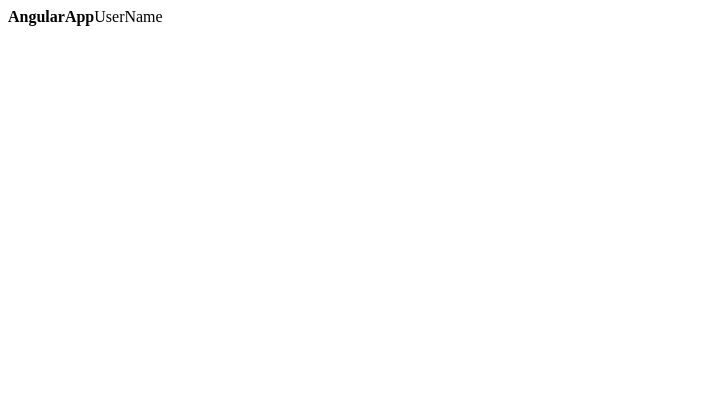
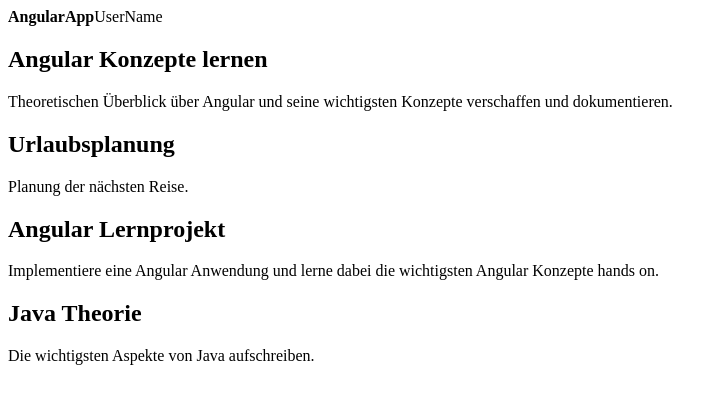
Before and after one commit to JuergenPower/angularApp, an Angular app: page / in a window 1280 px wide. Shown: the top 404 px of the page, without its empty margins (0-727 px from the left). Built offline with nearby package versions, Linux system fonts and the light colour scheme.

Commit message:
Add a project list component

```diff
--- /dev/null
+++ b/public/projects.json
@@ -0,0 +1,22 @@
+[
+  {
+    "id": 1,
+    "name": "Angular Konzepte lernen",
+    "description": "Theoretischen Überblick über Angular und seine wichtigsten Konzepte verschaffen und dokumentieren."
+  },
+  {
+    "id": 2,
+    "name": "Urlaubsplanung",
+    "description": "Planung der nächsten Reise."
+  },
+  {
+    "id": 3,
+    "name": "Angular Lernprojekt",
+    "description": "Implementiere eine Angular Anwendung und lerne dabei die wichtigsten Angular Konzepte hands on."
+  },
+  {
+    "id": 4,
+    "name": "Java Theorie",
+    "description": "Die wichtigsten Aspekte von Java aufschreiben."
+  }
+]
--- a/src/app/app.config.ts
+++ b/src/app/app.config.ts
@@ -1,7 +1,12 @@
 import { ApplicationConfig, provideBrowserGlobalErrorListeners } from '@angular/core';
 import { provideRouter } from '@angular/router';
 import { routes } from './app.routes';
+import { provideHttpClient } from '@angular/common/http';
 
 export const appConfig: ApplicationConfig = {
-  providers: [provideBrowserGlobalErrorListeners(), provideRouter(routes)],
+  providers: [
+    provideBrowserGlobalErrorListeners(),
+    provideRouter(routes),
+    provideHttpClient(),
+  ],
 };
--- a/src/app/app.html
+++ b/src/app/app.html
@@ -1,2 +1,3 @@
 <app-header></app-header>
+<app-project-list />
 <router-outlet />
--- a/src/app/app.ts
+++ b/src/app/app.ts
@@ -1,9 +1,10 @@
 import { Component, signal } from '@angular/core';
 import { RouterOutlet } from '@angular/router';
 import { Header } from './header/header';
+import { ProjectList } from './project-list/project-list'
 
 @Component({
-  imports: [RouterOutlet, Header],
+  imports: [RouterOutlet, Header, ProjectList],
   selector: 'app-root',
   styleUrl: './app.css',
   templateUrl: './app.html',
--- /dev/null
+++ b/src/app/project-list/interfaces.ts
@@ -0,0 +1,5 @@
+export interface Project {
+  id: number;
+  name: string;
+  description: string;
+}
--- /dev/null
+++ b/src/app/project-list/project-list.html
@@ -0,0 +1,6 @@
+@for (project of projects(); track project.id) {
+    <div>
+        <h2> {{ project.name }} </h2>
+        <p> {{ project.description }}</p>
+    </div>
+}
--- /dev/null
+++ b/src/app/project-list/project-list.ts
@@ -0,0 +1,21 @@
+import { Component, inject,  signal } from '@angular/core';
+import { Project } from './interfaces';
+import { ProjectService } from '../projectService';
+
+@Component({
+  imports: [],
+  selector: 'app-project-list',
+  styleUrl: './project-list.css',
+  templateUrl: './project-list.html',
+})
+export class ProjectList {
+  projects = signal<Project[]>([]);
+
+  private projectService = inject(ProjectService);
+
+  ngOnInit(): void {
+    this.projectService.getProjects().subscribe(projects => {
+      this.projects.set(projects);
+    });
+  }
+}
--- /dev/null
+++ b/src/app/projectService.ts
@@ -0,0 +1,14 @@
+import { HttpClient } from '@angular/common/http';
+import { inject, Service } from '@angular/core';
+import { Project } from './project-list/interfaces'
+import { Observable } from 'rxjs';
+
+
+@Service()
+export class ProjectService {
+  private http = inject(HttpClient);
+
+  getProjects(): Observable<Project[]>  {
+    return this.http.get<Project[]>('/projects.json');
+  }
+}
```
Also changed, not shown: src/app/project-list/project-list.css (added), 2 other files (tests, documents, lock files or other folders).
